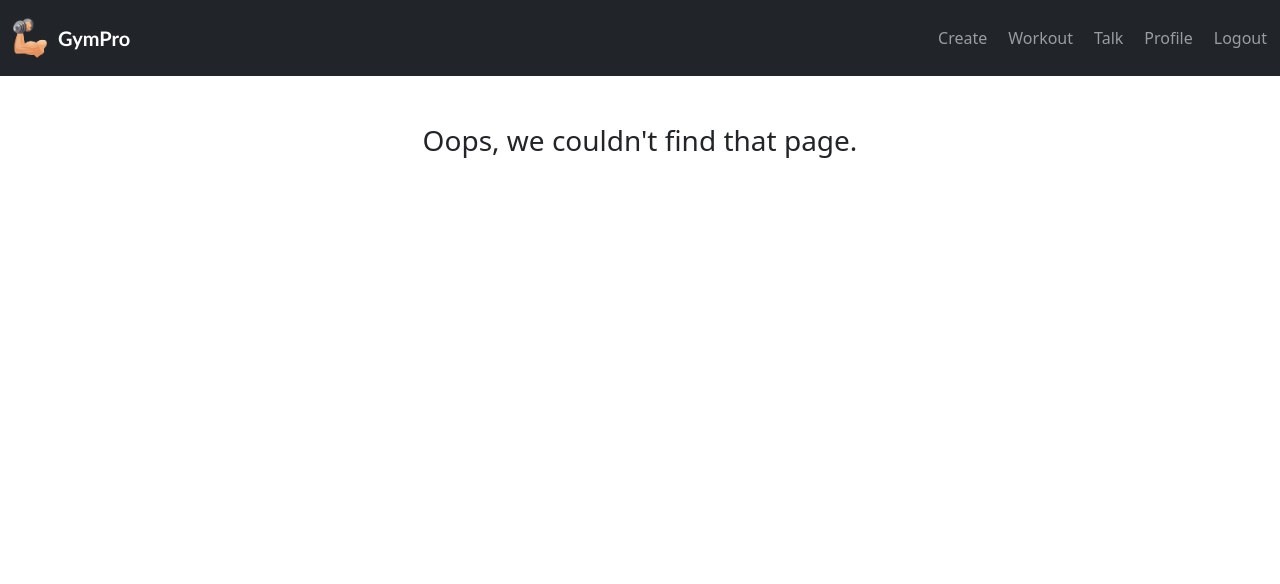
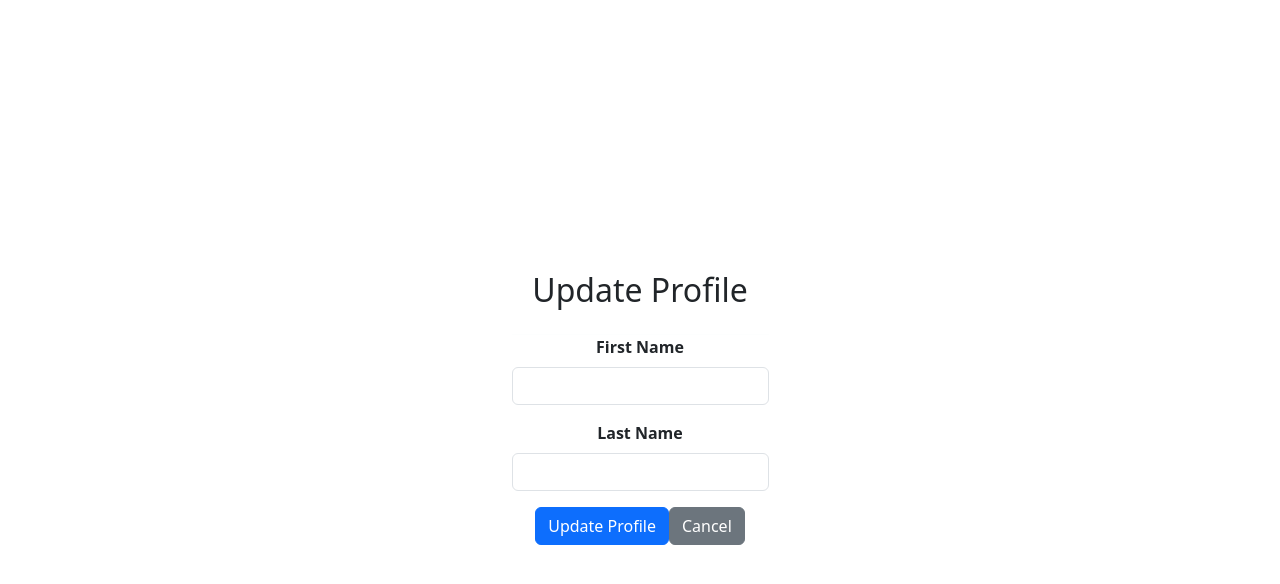
Before and after one commit to methjaya/Full-Stack-Final-Year, a React (Create React App) app in the folder FRONTEND/client/: page /updateprof in a window 1280 px wide. Shown: the top 584 px of the page. Built offline with nearby package versions, Linux system fonts and the light colour scheme; sample sign-in values are in the browser's storage.

Commit message:
Profile page errors fixed

```diff
--- a/FRONTEND/client/src/App.js
+++ b/FRONTEND/client/src/App.js
@@ -17,6 +17,9 @@ import Track from "./components/Track";
 import Talk from "./pages/Talk";
 import Profile from "./pages/Profile";
 import EditWorkouts from "./pages/Edit-workouts";
+import General from "./pages/General";
+import Changepass from "./pages/Changepass";
+import Updateprof from "./pages/Updateprof";
 
 function App() {
   return (
@@ -34,6 +37,9 @@ function App() {
         <Route path="/talk" element={<Talk />} />
         <Route path="/profile" element={<Profile />} />
         <Route path="/workouts/edit" element={<EditWorkouts />} />
+        <Route path="/general" element={<General />} />
+        <Route path="/changepass" element={<Changepass />} />
+        <Route path="/updateprof" element={<Updateprof />} />
         <Route path="*" element={<Error />} />
       </Routes>
     </Router >
--- a/FRONTEND/client/src/components/Header.js
+++ b/FRONTEND/client/src/components/Header.js
@@ -30,7 +30,7 @@ export default function Header() {
                 {/* use eventKey to show navbar style from react bootstrap */}
                 <Nav.Link as={Link} to="/exercise" eventKey="1" >Create</Nav.Link>
                 <Nav.Link as={Link} to="/workouts/edit" eventKey="2">Workout</Nav.Link>
-                <Nav.Link as={Link} to="/talk" eventKey="3">Talk</Nav.Link>
+                <Nav.Link as={Link} to="/talk" eventKey="3">Community Chat</Nav.Link>
                 <Nav.Link as={Link} to="/profile" eventKey="4">Profile</Nav.Link>
                 <Nav.Link onClick={Auth.logout} >Logout </Nav.Link>
               </Nav>
--- a/FRONTEND/client/src/pages/Changepass.js
+++ b/FRONTEND/client/src/pages/Changepass.js
@@ -1,29 +1,32 @@
-import React from 'react'
+import React from 'react';
 
 const Changepass = () => {
   return (
+    <div className="d-flex align-items-center justify-content-center vh-100">
       <div className="tab-pane fade active show" id="change-pass">
-
+        <h2 className="text-center mt-3 mb-4">Update Password</h2>
         <hr className="border-light m-0" />
-    <div className="card-body">
-      <div className="form-group">
+        <div className="card-body text-center">
+          <div className="form-group mb-3">
             <label className="form-label">Old Password</label>
-        <input type="text" className="form-control mb-1" />
+            <input type="text" className="form-control" />
           </div>
-      <div className="form-group">
+          <div className="form-group mb-3">
             <label className="form-label">New Password</label>
-        <input type="text" className="form-control mb-1" />
+            <input type="text" className="form-control" />
           </div>
-
-    </div>
-    <button type="button" className="btn btn-primary">
+          <div className="d-flex justify-content-center">
+            <button type="button" className="btn btn-primary mr-2">
               Update Password
             </button>
             <button type="button" className="btn btn-secondary">
-              Revert changes
+              Revert Changes
             </button>
           </div>
-  )
-}
+        </div>
+      </div>
+    </div>
+  );
+};
 
-export default Changepass
+export default Changepass;
--- a/FRONTEND/client/src/pages/General.js
+++ b/FRONTEND/client/src/pages/General.js
@@ -3,9 +3,24 @@ import React from 'react';
 
 const General = () => {
   return (
+    <div className="container my-5"> {/* Added container class and margin top */}
+      <div className="d-flex flex-column align-items-center justify-content-center vh-100">
         <div className="tab-pane fade active show" id="account-general">
+          <h2 className="text-center mt-3 mb-4"> </h2>
+          <h2 className="text-center mt-3 mb-4"> </h2>
+          <h2 className="text-center mt-3 mb-4"> </h2>
+          <h2 className="text-center mt-3 mb-4"> </h2>
+          <h2 className="text-center mt-3 mb-4"> </h2>
           <div className="card-body media align-items-center">
-      <img src="https://bootdey.com/img/Content/avatar/avatar1.png" alt="Avatar" className="d-block ui-w-80" />
+             <h2 className="text-center mt-3 mb-4"></h2>
+            <h3 className="text-center mb-3">General</h3>
+            <img
+  src="https://static.vecteezy.com/system/resources/previews/013/146/221/non_2x/athlete-athletics-avatar-fitness-gym-blue-dotted-line-line-icon-free-vector.jpg"
+  alt="Avatar"
+  className="d-block mx-auto mb-3" // Added mx-auto for centering and mb-3 for bottom margin
+  style={{ maxWidth: '150px', height: 'auto' }} // Set max-width to control the image size
+/>
+
             <div className="media-body ml-4">
               <label className="btn btn-outline-primary">
                 Upload new photo
@@ -30,7 +45,7 @@ const General = () => {
             </div>
             <div className="form-group">
               <label className="form-label">E-mail</label>
-        <input type="text" className="form-control mb-1"/>
+              <input type="text" className="form-control mb-1" />
               <div className="alert alert-warning mt-3">
                 Your email is not confirmed. Please check your inbox.<br />
                 <a href="javascript:void(0)">Resend confirmation</a>
@@ -41,14 +56,19 @@ const General = () => {
               <input type="text" className="form-control" />
             </div>
           </div>
-    <button type="button" className="btn btn-primary">
+          <div className="d-flex justify-content-center mt-3">
+            <button type="button" className="btn btn-primary mr-4">
               Save Profile
             </button>
             <button type="button" className="btn btn-secondary">
               Cancel
             </button>
           </div>
-  )
+          <h2 className="text-center mt-3 mb-4"></h2>
+        </div>
+      </div>
+    </div>
+  );
 }
 
-export default General
+export default General;
--- a/FRONTEND/client/src/pages/Profile.js
+++ b/FRONTEND/client/src/pages/Profile.js
@@ -48,16 +48,16 @@ export default function History() {
             <div className="row no-gutters row-bordered row-border-light">
               <div className="col-md-3 pt-0">
                 <div className="list-group list-group-flush account-settings-links">
-                  <Link to={General} className="list-group-item list-group-item-action" data-toggle="list" >
+                  <Link to='/general' className="list-group-item list-group-item-action" data-toggle="list" >
                     General
                   </Link>
-                  <Link to={Changepass} className="list-group-item list-group-item-action " data-toggle="list" >
+                  <Link to='/changepass' className="list-group-item list-group-item-action " data-toggle="list" >
                     Change password
                   </Link>
-                  <Link to={Updateprof} className="list-group-item list-group-item-action " data-toggle="list">
+                  <Link to='/updateprof' className="list-group-item list-group-item-action " data-toggle="list">
                     Edit Profile
                   </Link>
-                  <Link to={Workout}className="list-group-item list-group-item-action active" data-toggle="list" >
+                  <Link to='/workout' className="list-group-item list-group-item-action active" data-toggle="list" >
                     Workout
                   </Link>
                 </div>
@@ -68,7 +68,7 @@ export default function History() {
                     <div className="card-body media align-items-center">
                       <Workout/>
                   </div>
-                  {/* Continue adding other tab panes */}
+                  {/*other tab panes */}
                 </div>
               </div>
             </div>
@@ -84,7 +84,7 @@ export default function History() {
           </div>
           </div>
         </div>
-        {/* Include your script tags here */}
+
       </body>
     </div >
   )
--- a/FRONTEND/client/src/pages/Talk.js
+++ b/FRONTEND/client/src/pages/Talk.js
@@ -28,7 +28,7 @@ export default function History() {
     <div className='history'>
       <Header />
       <div className="d-flex flex-column align-items-center">
-        <h2 className='title'>Talk to a Trainer !</h2>
+        <h2 className='title'>Community Chat</h2>
 
         {<ChatScreen userType="client" />}
       </div>
--- a/FRONTEND/client/src/pages/Updateprof.js
+++ b/FRONTEND/client/src/pages/Updateprof.js
@@ -1,29 +1,32 @@
-import React from 'react'
+import React from 'react';
 
-const Updateprof = () => {
+const UpdateProfile = () => {
   return (
-    <div className="tab-pane fade active show" id="change-pass">
-
-    <hr className="border-light m-0" />
-    <div className="card-body">
-      <div className="form-group">
-        <label className="form-label">Edit Name</label>
-        <input type="text" className="form-control mb-1" />
-      </div>
-      <div className="form-group">
-        <label className="form-label">Edit Phone Number</label>
-        <input type="text" className="form-control mb-1" />
-      </div>
-
-    </div>
-    <button type="button" className="btn btn-primary">
-              Save Changes
+    <div className="d-flex align-items-center justify-content-center vh-100">
+      <div className="tab-pane fade active show" id="update-profile">
+        <h2 className="text-center mt-3 mb-4">Update Profile</h2>
+        <hr className="border-light m-0" />
+        <div className="card-body text-center">
+          <div className="form-group mb-3">
+            <label className="form-label">First Name</label>
+            <input type="text" className="form-control" />
+          </div>
+          <div className="form-group mb-3">
+            <label className="form-label">Last Name</label>
+            <input type="text" className="form-control" />
+          </div>
+          <div className="d-flex justify-content-center">
+            <button type="button" className="btn btn-primary mr-2">
+              Update Profile
             </button>
             <button type="button" className="btn btn-secondary">
-              Revert Changes
+              Cancel
             </button>
-  </div>
-  )
-}
+          </div>
+        </div>
+      </div>
+    </div>
+  );
+};
 
-export default Updateprof
+export default UpdateProfile;
```
Also changed, not shown: FRONTEND/client/src/assets/images/dp.jpg (added), 1 other file (tests, documents, lock files or other folders). Lines whose indentation alone changed are shown as unchanged.
